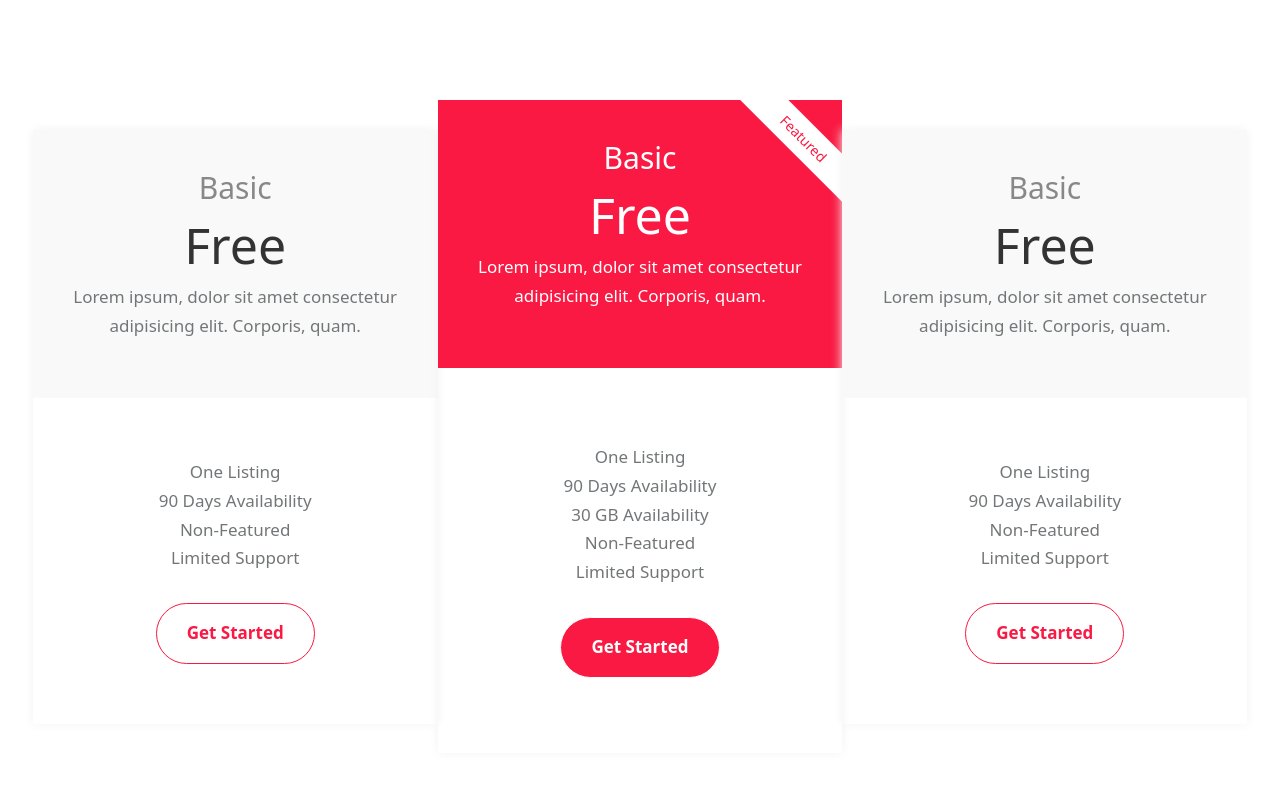
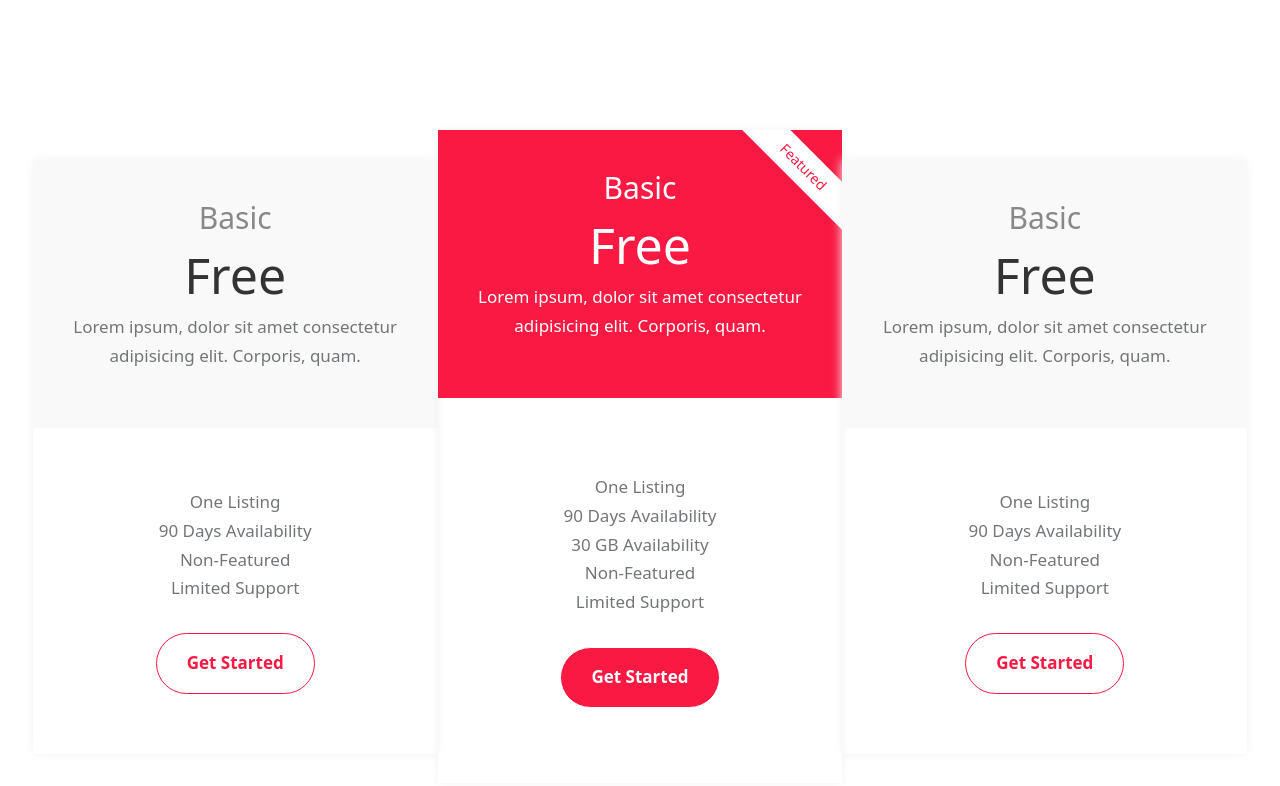
Before and after one commit to shahidul-islam-shahin/container-fluid-content, a plain HTML site: page index.html in a window 1280 px wide. Drawn offline with nearby package versions, Linux system fonts and the light colour scheme.

Commit message:
Update style.cs

```diff
--- a/style.css
+++ b/style.css
@@ -7,6 +7,7 @@
 .section-padding {
     padding: 100px 0;
 }
+
 .pricing-tables {
     overflow: hidden;
     padding: 30px 20px;
@@ -18,7 +19,7 @@
     box-shadow: 0 0 10px #f3f3f3;
     position: relative;
     z-index: 1;
-    margin-top: 0;
+    margin-top: 30px;
 }
 
 .pricing-heading {
@@ -64,7 +65,7 @@
 
 .active .pricing-heading {
     background-color: #f91942;
-    margin-top: -30px;
+    margin-top: 0;
 }
 
 .active .pricing-heading h1 {
@@ -100,7 +101,7 @@
 .active.single-pricing-box::after {
     content: "Featured";
     position: absolute;
-    top: -8px;
+    top: 20px;
     right: -40px;
     color: #f91942;
     background-color: #FFf;
@@ -109,6 +110,7 @@
     font-size: 14px;
 }
 
-.active .single-pricing-box {
+.active.single-pricing-box {
     overflow: hidden;
+    margin-top: 0;
 }
```
